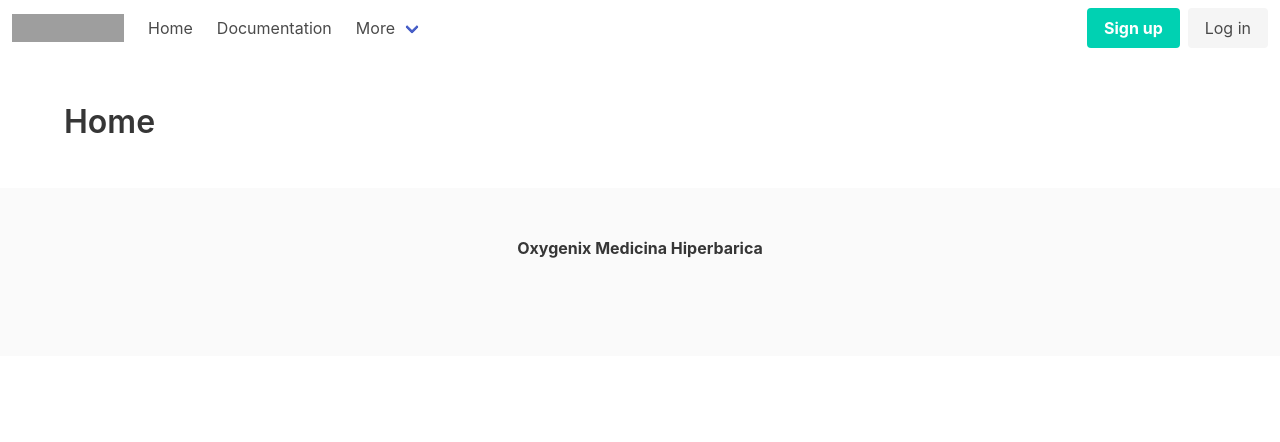
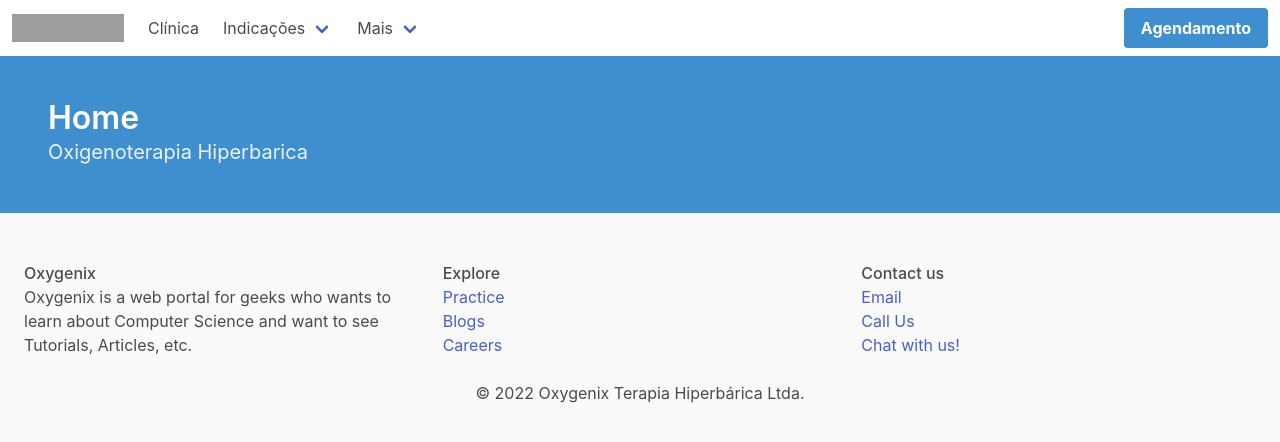
Before and after one commit to eduardostern/oxy, a Nuxt app: page / in a window 1280 px wide. Shown: the top 442 px of the page. Built offline with nearby package versions, Linux system fonts and the light colour scheme; grey boxes are pictures that could not be loaded.

Commit message:
New Menu

```diff
--- a/app.vue
+++ b/app.vue
@@ -1,11 +1,26 @@
 <template>
   <div>
-    <NavBar></NavBar>
-    <NuxtPage />
-    <Footer></Footer>
+    <NavBar />
+    <section class="hero is-info">
+      <div class="hero-body">
+        <NuxtPage />
+      </div>
+    </section>
+    <div>
+      <Footer />
+    </div>
   </div>
 </template>
 
 <style>
 @import "https://cdn.jsdelivr.net/npm/bulma@0.9.4/css/bulma.min.css";
 </style>
+
+<script setup>
+useHead({
+  htmlAttrs: {
+    lang: 'pt-BR',
+    class: 'has-navbar-fixed-top'
+  }
+})
+</script>
--- a/components/Footer.vue
+++ b/components/Footer.vue
@@ -1,9 +1,96 @@
 <template>
     <footer class="footer">
+        <!-- Copyright symbol of company -->
+
+
+  <!-- Three columns created using columns class of Bulma -->
+  <div class="columns">
+      <!-- Column 1 -->
+    <div class="column">
+
+      <!-- Heading is left aligned, medium weight -->
+      <h4 class="bd-footer-title
+                 has-text-weight-medium
+                 has-text-left">
+        Oxygenix
+      </h4>
+
+      <!-- footer content -->
+      <p class="bd-footer-link
+                has-text-left">
+        Oxygenix is a web portal for
+        geeks who wants to learn about
+        Computer Science and want to see
+        Tutorials, Articles, etc.
+      </p>
+
+    </div>
+
+    <!-- Column 2 -->
+    <div class="column">
+      <h4 class="bd-footer-title
+                 has-text-weight-medium
+                 has-text-justify">
+        Explore
+      </h4>
+
+      <!-- Column 2 lists with links -->
+      <p class="bd-footer-link">
+         <a href="https://">
+          <span class="icon-text">
+            <span>Practice</span>
+          </span>
+         </a>
+          <br />
+          <a href="https://">
+              <span class="icon-text">
+                <span>Blogs</span>
+              </span>
+            </a>
+          <br />
+          <a href="https://">
+              <span class="icon-text">
+                <span>Careers</span>
+              </span>
+          </a>
+      </p>
+
+    </div>
+
+    <!-- Column 3 -->
+    <div class="column">
+      <h4 class="bd-footer-title
+                 has-text-weight-medium
+                 has-text-justify">
+        Contact us
+      </h4>
+
+      <!-- Column 3 lists with links -->
+      <p class="bd-footer-link">
+          <a href="https://">
+              <span class="icon-text">
+                <span>Email</span>
+              </span>
+            </a>
+          <br />
+          <a href="https://">
+              <span class="icon-text">
+                <span>Call Us</span>
+              </span>
+            </a>
+          <br />
+          <a href="https://">
+              <span class="icon-text">
+                <span>Chat with us!</span>
+              </span>
+            </a>
+      </p>
+
+    </div>
+  </div>
   <div class="content has-text-centered">
-    <p>
-      <strong>Oxygenix Medicina Hiperbarica</strong>
-     </p>
-  </div>
+        <p>© 2022 Oxygenix Terapia Hiperbárica Ltda.</p>
+
+      </div>
 </footer>
 </template>
--- a/components/NavBar.vue
+++ b/components/NavBar.vue
@@ -1,9 +1,10 @@
 <template>
-    <nav class="navbar" role="navigation" aria-label="main navigation">
+  <div onclick="document.querySelector('.navbar-menu').classList.toggle('is-active');">
+    <nav class="navbar is-fixed-top" role="navigation" aria-label="main navigation">
   <div class="navbar-brand">
-    <a class="navbar-item" href="https://bulma.io">
-      <img src="https://bulma.io/images/bulma-logo.png" width="112" height="28">
-    </a>
+    <NuxtLink class="navbar-item" to="/">
+      <img src="/images/oxy-logo.png" alt="Oxygenix" width="112" height="28">
+    </NuxtLink>
 
     <a role="button" class="navbar-burger" aria-label="menu" aria-expanded="false" data-target="navbarBasicExample">
       <span aria-hidden="true"></span>
@@ -15,31 +16,46 @@
   <div id="navbarBasicExample" class="navbar-menu">
     <div class="navbar-start">
       <NuxtLink to="/" class="navbar-item">
-        Home
+        Clínica
       </NuxtLink>
+      <div class="navbar-item has-dropdown is-hoverable">
 
-      <NuxtLink to="/docs" class="navbar-item">
-        Documentation
-      </NuxtLink>
+      <a class="navbar-link">
+        Indicações
+      </a>
+
+      <div class="navbar-dropdown">
+          <NuxtLink to="/" class="navbar-item">
+            Pós-cirurgia
+          </NuxtLink>
+          <a class="navbar-item">
+            Diabetes
+          </a>
+
+          <hr class="navbar-divider">
+          <a class="navbar-item">
+            Lesões Actínicas
+          </a>
+        </div>
+
+      </div>
 
       <div class="navbar-item has-dropdown is-hoverable">
         <a class="navbar-link">
-          More
+          Mais
         </a>
 
         <div class="navbar-dropdown">
           <NuxtLink to="/about" class="navbar-item">
-            About
+            Sobre Nós
           </NuxtLink>
           <a class="navbar-item">
-            Jobs
+            Trabalhe Conosco
           </a>
-          <a class="navbar-item">
-            Contact
-          </a>
+
           <hr class="navbar-divider">
           <a class="navbar-item">
-            Report an issue
+            Contato
           </a>
         </div>
       </div>
@@ -48,15 +64,14 @@
     <div class="navbar-end">
       <div class="navbar-item">
         <div class="buttons">
-          <a class="button is-primary">
-            <strong>Sign up</strong>
+          <a class="button is-info">
+            <strong>Agendamento</strong>
           </a>
-          <a class="button is-light">
-            Log in
-          </a>
+
         </div>
       </div>
     </div>
   </div>
 </nav>
+</div>
 </template>
--- a/pages/about.vue
+++ b/pages/about.vue
@@ -1,11 +1,10 @@
 <template>
   <div>
-    <section class="section">
-     <div class="container">
-       <h1 class="title">
+       <p class="title">
         About
-       </h1>
-     </div>
-    </section>
+        </p>
+        <p class="subtitle">
+         Sobre a terapia Hiperbarica
+        </p>
   </div>
  </template>
--- a/pages/index.vue
+++ b/pages/index.vue
@@ -1,11 +1,10 @@
 <template>
  <div>
-   <section class="section">
-    <div class="container">
-      <h1 class="title">
+      <p class="title">
        Home
-      </h1>
-    </div>
-   </section>
+       </p>
+       <p class="subtitle">
+        Oxigenoterapia Hiperbarica
+       </p>
  </div>
 </template>
```
